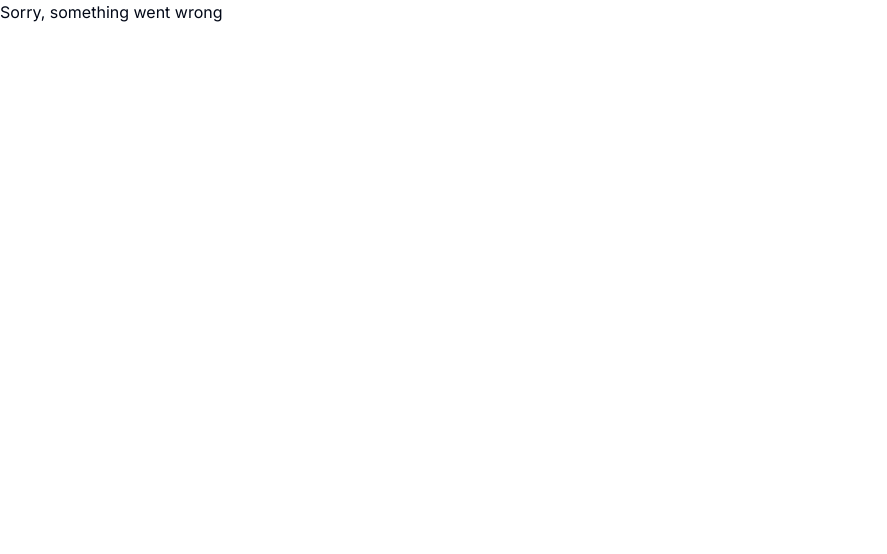
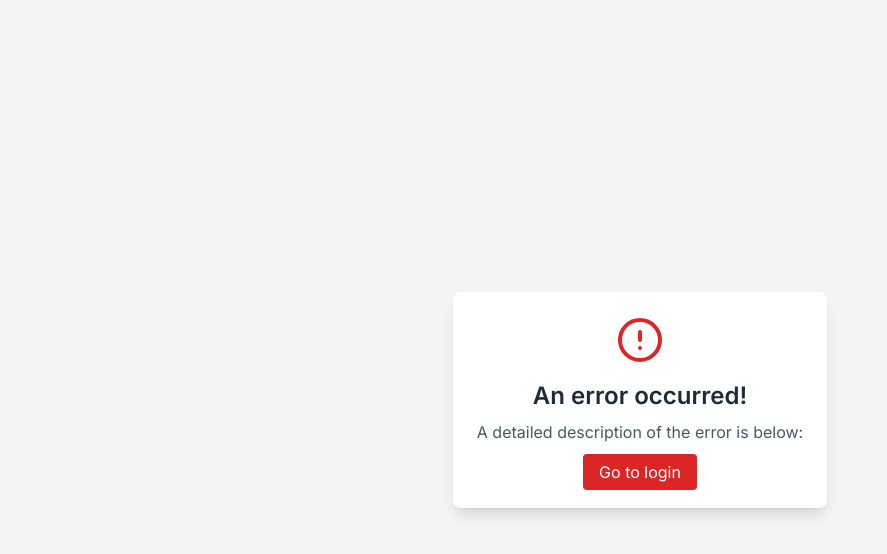
Before and after one commit to TheBozzz34/ice-app, a Next.js app: page /error in a window 1280 px wide. Shown: the top 554 px of the page, without its empty margins (0-887 px from the left). Built offline with nearby package versions, Linux system fonts and the light colour scheme.

Commit message:
Made error page actually show errors
Fixed up the rounds page

```diff
--- a/package.json
+++ b/package.json
@@ -35,10 +35,12 @@
     "gravatar": "^1.8.2",
     "lucide-react": "^0.364.0",
     "next": "14.1.4",
+    "qs": "^6.12.3",
     "react": "^18",
     "react-datepicker": "^6.9.0",
     "react-dom": "^18",
     "react-hook-form": "^7.51.2",
+    "react-router-dom": "^6.25.1",
     "tailwind-merge": "^2.2.2",
     "tailwindcss-animate": "^1.0.7"
   },
--- a/src/app/client/page.tsx
+++ b/src/app/client/page.tsx
@@ -18,13 +18,7 @@ import {
 
 import { Badge } from "@/components/ui/badge"
 import { Button } from "@/components/ui/button"
-import {
-  Card,
-  CardContent,
-  CardDescription,
-  CardHeader,
-  CardTitle,
-} from "@/components/ui/card"
+
 import {
   DropdownMenu,
   DropdownMenuContent,
@@ -33,34 +27,29 @@ import {
   DropdownMenuSeparator,
   DropdownMenuTrigger,
 } from "@/components/ui/dropdown-menu"
-import { Input } from "@/components/ui/input"
 import { Sheet, SheetContent, SheetTrigger } from "@/components/ui/sheet"
 import Page2 from "./pages/2.page"
-import { useState, useEffect, use } from "react"
+import { useState, useEffect } from "react"
 import Page1 from "./pages/1.page"
-import Page3 from "./pages/3.page"
-import Page4 from "./pages/4.page"
-import Page5 from "./pages/5.page"
 
 import { createClient } from "@/utils/supabase/client"
 import { useRouter } from 'next/navigation'
 
 const ROLE_THRESHOLD = 0
 
-
 export default function Dashboard() {
   const supabase = createClient()
   const router = useRouter()
 
   const [userRole, setUserRole] = useState<number>(0);
+  const [activePage, setActivePage] = useState(1)
+  const [rounds, setRounds] = useState(0)
+  const [loading, setLoading] = useState(true)
 
   function handleError(error: any) {
     console.error(error)
     router.push("/error")
   }
-
-  let [activePage, setActivePage] = useState(1)
-  let [rounds, setRounds] = useState(0)
 
   async function getUserRoundsCount() {
     const { data: user, error: userError } = await supabase.auth.getUser()
@@ -82,17 +71,18 @@ export default function Dashboard() {
   }
 
   async function auth() {
-
     const { data: authData, error: authError } = await supabase.auth.getUser();
 
     if (authError) {
       console.error('Failed to authenticate user:', authError);
-      router.push("/error")
+      router.push("/error?__message=" + btoa(authError?.message))
+      return
     }
 
     if (!authData) {
       console.error('No user data found');
-      router.push("/error")
+      router.push("/error?__message=" + btoa('No user data found'))
+      return
     }
 
     const { data: userRoles, error: userRolesError } = await supabase
@@ -100,9 +90,9 @@ export default function Dashboard() {
       .select('*')
       .eq('email', authData?.user?.email);
 
-
     if (userRolesError) {
-      return handleError(userRolesError);
+      handleError(userRolesError);
+      return
     }
 
     if (userRoles && userRoles.length > 0) {
@@ -110,23 +100,25 @@ export default function Dashboard() {
       const userRole = userRoles[0].role;
       if (typeof userRole === 'number' && userRole < ROLE_THRESHOLD) {
         router.push("/error")
+        return
       }
+      setUserRole(userRole)
     } else {
       console.error('No roles found for the user');
       router.push("/error")
     }
-
-    console.log('User is authenticated with role:', userRoles[0].role);
-
-    setUserRole(userRoles[0].role)
   }
 
-  auth()
-
   useEffect(() => {
+    auth().then(() => {
+      setLoading(false)
+    })
     getUserRoundsCount()
   }, [])
 
+  if (loading) {
+    return <div>Loading...</div>
+  }
 
   return (
     <div className="grid min-h-screen w-full md:grid-cols-[220px_1fr] lg:grid-cols-[280px_1fr]">
@@ -218,14 +210,11 @@ export default function Dashboard() {
             <DropdownMenuContent align="end">
               <DropdownMenuLabel>Round manager</DropdownMenuLabel>
               <DropdownMenuSeparator />
-
-
               {userRole >= ROLE_THRESHOLD && (
                 <DropdownMenuItem>
                   <a href="/admin">Owner page</a>
                 </DropdownMenuItem>
               )}
-
               <DropdownMenuSeparator />
               <DropdownMenuItem>
                 <a href="/logout">Logout</a>
@@ -236,12 +225,8 @@ export default function Dashboard() {
         <div className="flex flex-1 flex-col gap-4 p-4 lg:gap-6 lg:p-6">
           {activePage === 1 && <Page1 />}
           {activePage === 2 && <Page2 />}
-          {activePage === 3 && <Page3 />}
-          {activePage === 4 && <Page4 />}
-          {activePage === 5 && <Page5 />}
         </div>
       </div>
-
     </div>
   )
 }
--- a/src/app/error/page.tsx
+++ b/src/app/error/page.tsx
@@ -1,3 +1,23 @@
+'use client'
+
+import { useSearchParams } from 'next/navigation'
+import { AlertCircle } from 'lucide-react'
+
 export default function ErrorPage() {
-  return <p>Sorry, something went wrong</p>
+  const searchParams = useSearchParams()
+  const message = searchParams.get('__message')
+
+  return (
+    <div className="min-h-screen flex flex-col items-center justify-center bg-gray-100">
+      <div className="bg-white p-6 rounded-lg shadow-lg text-center">
+        <AlertCircle className="h-12 w-12 text-red-600 mx-auto" />
+        <h1 className="mt-4 text-2xl font-semibold text-gray-800">An error occurred!</h1>
+        <p className="mt-2 text-gray-600">A detailed description of the error is below:</p>
+        <p className="mt-4 text-gray-800 mb-4">{message ? atob(message) : ''}</p>
+        <a className="mt-6 bg-red-600 text-white py-2 px-4 rounded hover:bg-red-700 focus:outline-none" href="/login">
+          Go to login
+        </a>
+      </div>
+    </div>
+  )
 }
```
Also changed, not shown: src/app/layout.tsx (+4 -4 lines), 1 other file (tests, documents, lock files or other folders).
